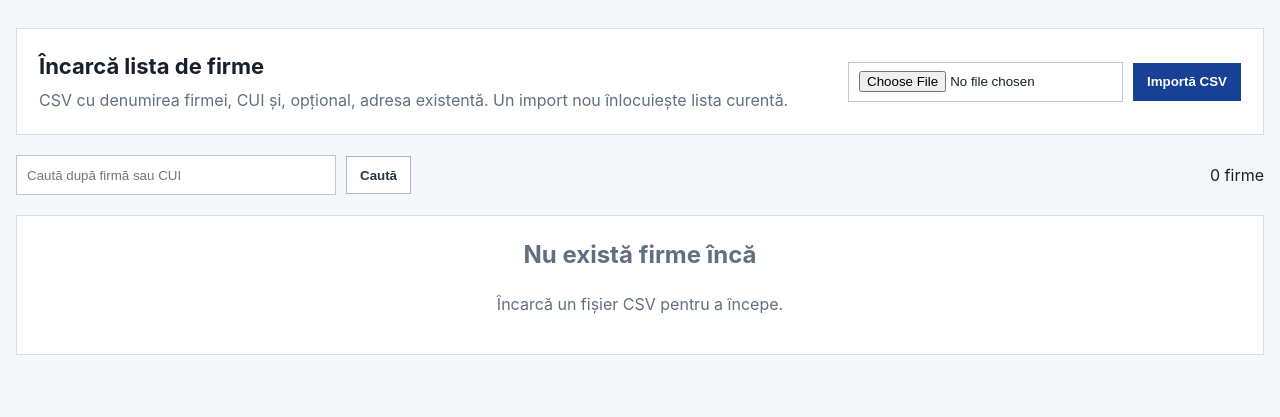
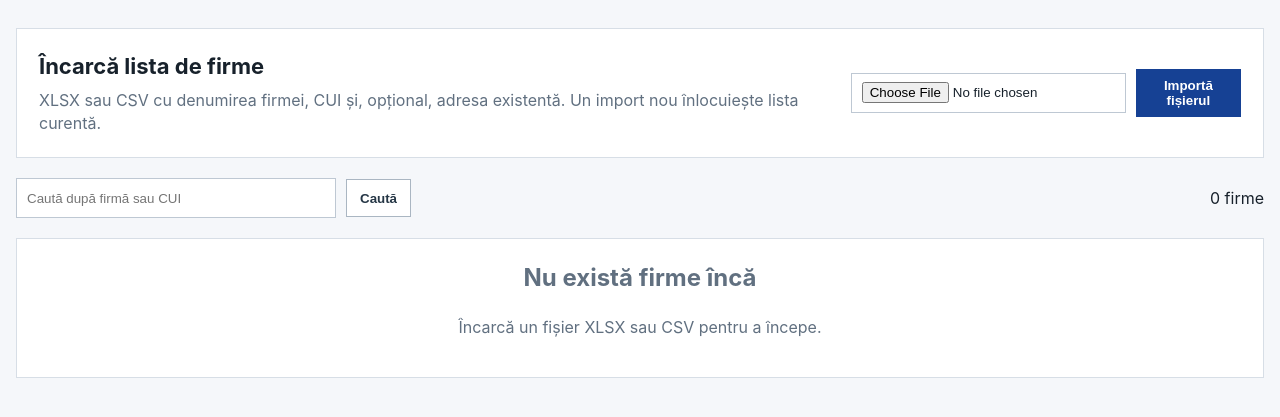
Before and after one commit to cristake007/targetare-contacts, a Flask app: page / in a window 1280 px wide. Shown: the part 91-508 px from the top of the page. Run offline with Flask 3, Linux system fonts and the light colour scheme; data that the repository does not hold is empty.

Commit message:
Show XLSX as primary upload format

```diff
--- a/targetare_contacts/templates/index.html
+++ b/targetare_contacts/templates/index.html
@@ -3,11 +3,11 @@
 <section class="panel upload-panel">
   <div>
     <h1>Încarcă lista de firme</h1>
-    <p>CSV cu denumirea firmei, CUI și, opțional, adresa existentă. Un import nou înlocuiește lista curentă.</p>
+    <p>XLSX sau CSV cu denumirea firmei, CUI și, opțional, adresa existentă. Un import nou înlocuiește lista curentă.</p>
   </div>
-  <form action="{{ url_for('upload_csv') }}" method="post" enctype="multipart/form-data" class="upload-form">
-    <input type="file" name="file" accept=".csv,text/csv" required>
-    <button type="submit" class="button primary">Importă CSV</button>
+  <form action="{{ url_for('upload_companies') }}" method="post" enctype="multipart/form-data" class="upload-form">
+    <input type="file" name="file" accept=".xlsx,.csv,application/vnd.openxmlformats-officedocument.spreadsheetml.sheet,text/csv" required>
+    <button type="submit" class="button primary">Importă fișierul</button>
   </form>
 </section>
 
@@ -27,7 +27,7 @@
     <tr>
       <th>Firmă</th>
       <th>CUI</th>
-      <th>Adresă din CSV</th>
+      <th>Adresă importată</th>
       <th>Emailuri</th>
       <th>Telefoane</th>
       <th>Status</th>
@@ -70,7 +70,7 @@
 {% else %}
 <section class="empty-state">
   <h2>Nu există firme încă</h2>
-  <p>Încarcă un fișier CSV pentru a începe.</p>
+  <p>Încarcă un fișier XLSX sau CSV pentru a începe.</p>
 </section>
 {% endif %}
 {% endblock %}
```
